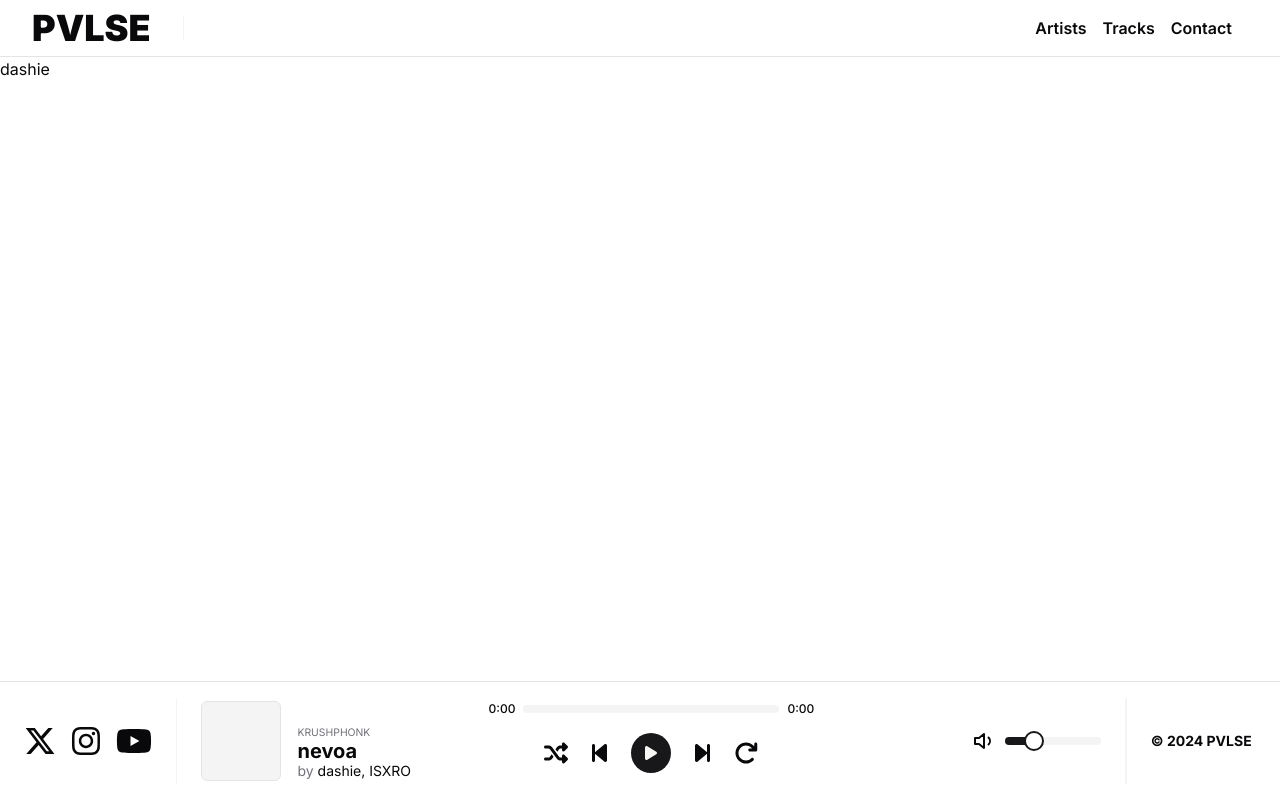
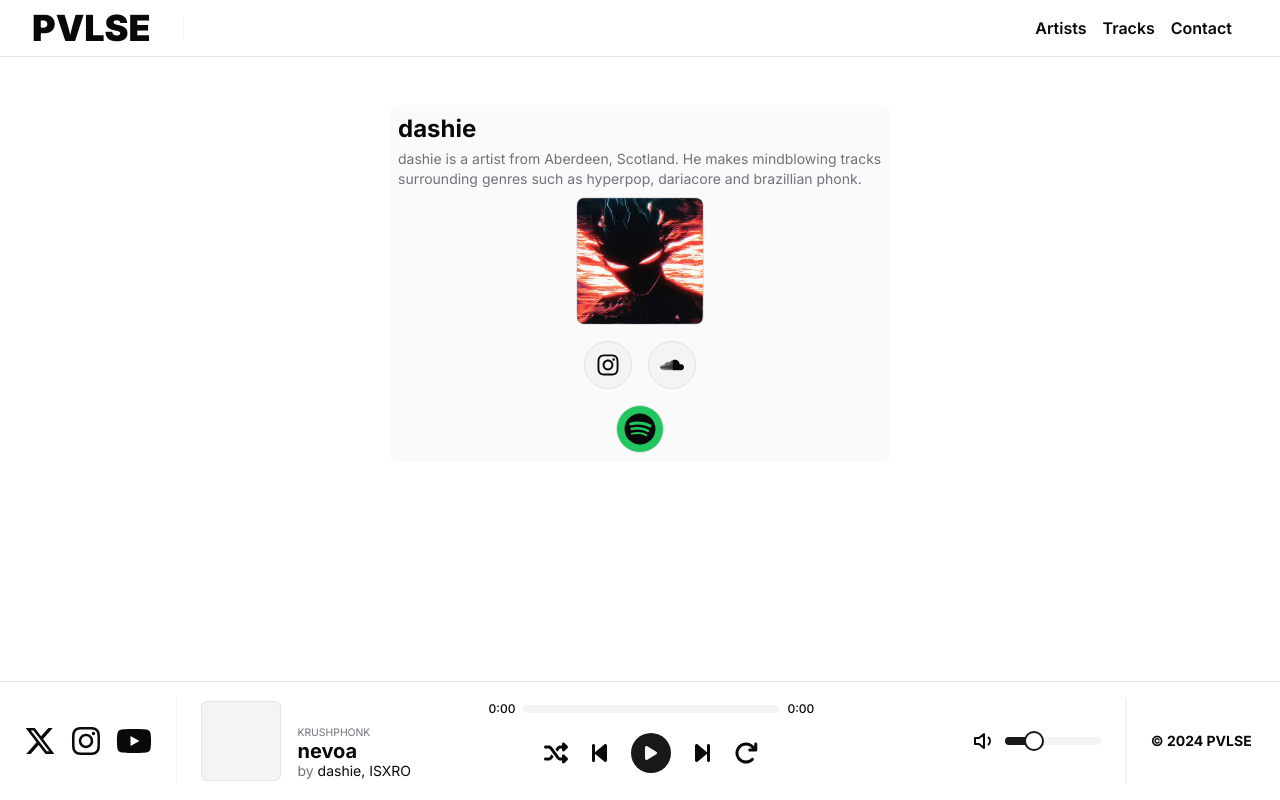
Before and after one commit to infuriating/pvlse-records, a Next.js app: page /artists/dashie in a window 1280 px wide. Built offline with nearby package versions, Linux system fonts and the light colour scheme.

Commit message:
Add artist page with details and social links

```diff
--- a/src/app/(pages)/artists/[artist]/page.tsx
+++ b/src/app/(pages)/artists/[artist]/page.tsx
@@ -1,7 +1,71 @@
+import { Skeleton } from "@/components/ui/skeleton";
+import { artists } from "@/lib/artists";
+import {
+  faInstagram,
+  faSoundcloud,
+  faXTwitter,
+  faSpotify,
+} from "@fortawesome/free-brands-svg-icons";
+import { FontAwesomeIcon } from "@fortawesome/react-fontawesome";
+import Image from "next/image";
+import Link from "next/link";
 import React from "react";
 
 export default function page({ params }: { params: { artist: string } }) {
-  const artist = params.artist;
+  const artist = artists.find((artist) => artist.name === params.artist);
+  if (!artist) return <>Artist not found</>;
 
-  return <>{artist}</>;
+  return (
+    <div className="flex justify-center pt-12">
+      <div
+        className="p-2 rounded-lg bg-primary-foreground aspect-[1.4/1] min-w-80 max-w-[500px] flex justify-start items-start flex-col"
+        key={artist.name}
+      >
+        <p className="text-2xl font-bold">{artist.name}</p>
+        <p className="pt-1 pb-2 text-muted-foreground text-sm">
+          {artist.description}
+        </p>
+        <div className="flex w-full justify-center">
+          <div className="border h-24 xl:h-32 aspect-square rounded-lg overflow-hidden object-cover">
+            {artist.image ? (
+              <Image
+                src={`/${artist.image}`}
+                alt={artist.name}
+                height={384}
+                width={384}
+              />
+            ) : (
+              <Skeleton className="h-full" />
+            )}
+          </div>
+        </div>
+        <div className="w-full flex justify-center gap-x-4 mt-4">
+          {artist.socials.map((social) => (
+            <Link key={social} href={social} target="_blank">
+              <div className="bg-muted hover:bg-muted-foreground transition-all border h-12 aspect-square rounded-full flex justify-center items-center">
+                {social.includes("twitter") && (
+                  <FontAwesomeIcon icon={faXTwitter} className="h-6 w-6" />
+                )}
+                {social.includes("instagram") && (
+                  <FontAwesomeIcon icon={faInstagram} className="h-6 w-6" />
+                )}
+                {social.includes("soundcloud") && (
+                  <FontAwesomeIcon icon={faSoundcloud} className="h-6 w-6" />
+                )}
+              </div>
+            </Link>
+          ))}
+        </div>
+        {artist.spotifyURL && (
+          <div className="w-full flex justify-center mt-4">
+            <Link href={artist.spotifyURL} target="_blank">
+              <div className="bg-green-500 hover:bg-green-700 transition-all border h-12 aspect-square rounded-full flex justify-center items-center">
+                <FontAwesomeIcon icon={faSpotify} className="h-8 w-8" />
+              </div>
+            </Link>
+          </div>
+        )}
+      </div>
+    </div>
+  );
 }
```
